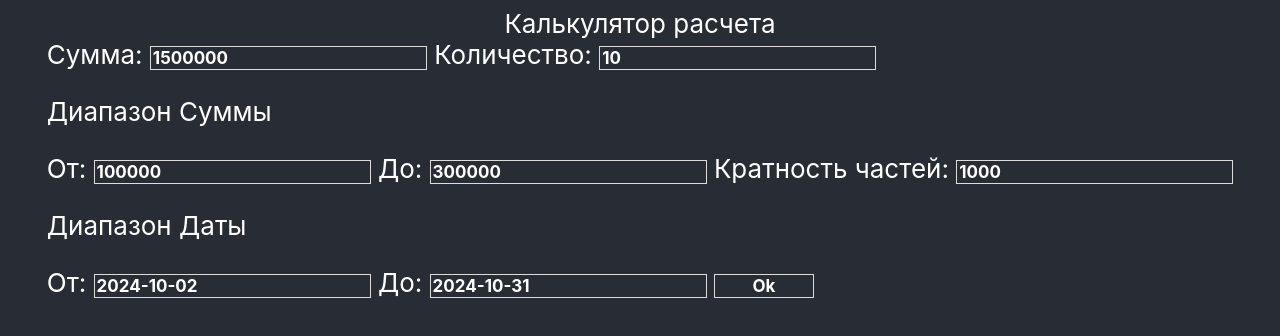
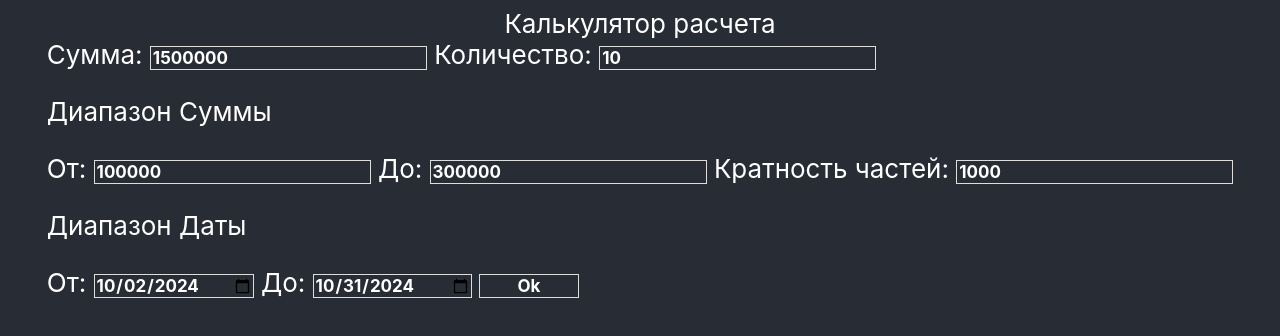
Before and after one commit to RigelTLT/Buh-JS, a website built with webpack: page index.html in a window 1280 px wide. Built offline with nearby package versions, Linux system fonts and the light colour scheme.

Commit message:
fix: fix date input

```diff
--- a/index.html
+++ b/index.html
@@ -16,8 +16,8 @@
     <label>До: <input type="text" class="do-sum textInputWrapper" value="300000"></label>
     <label>Кратность частей: <input type="text" class="katn textInputWrapper" value="1000"></label>
     <p>Диапазон Даты</p>
-    <label>От: <input type="date textInputWrapper" class="ot-date textInputWrapper" ></label>
-    <label>До: <input type="date textInputWrapper" class="do-date textInputWrapper"></label>
+    <label>От: <input type="date" class="ot-date textInputWrapper" ></label>
+    <label>До: <input type="date" class="do-date textInputWrapper"></label>
     <button type="button" class="button-ok textInputWrapper">Ok</button>
   </div>
     <div class="main-body"></div>
```
Also changed, not shown: src/index.html (+2 -2 lines).
